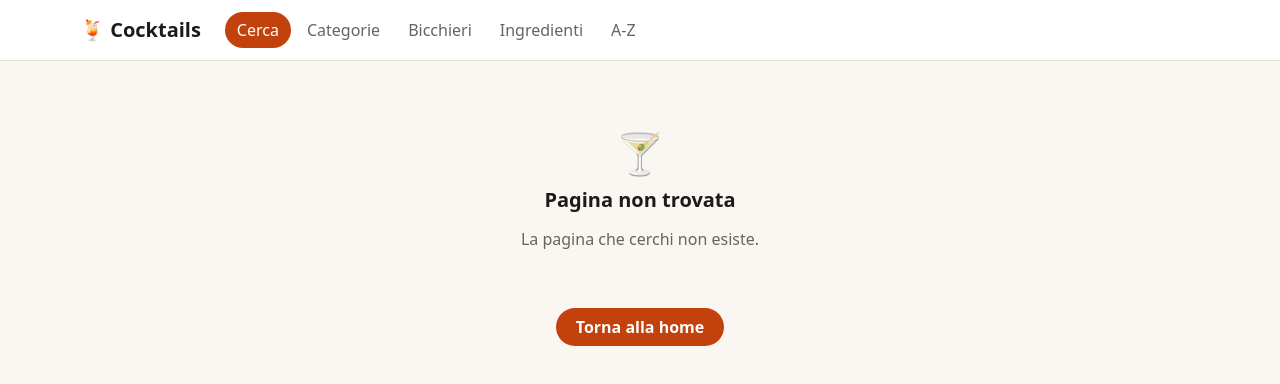
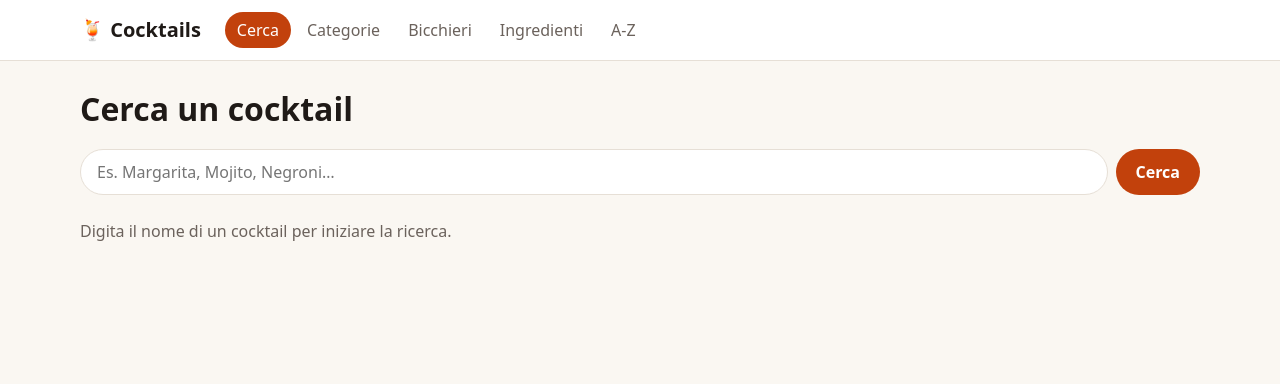
Before and after one commit to alessandrocolombo1105-ui/cocktails, an Angular app: page /search in a window 1280 px wide. Shown: the top 384 px of the page. Built offline with nearby package versions, Linux system fonts and the light colour scheme.

Commit message:
feat(search): add cocktail search by name

```diff
--- a/src/app/app.routes.ts
+++ b/src/app/app.routes.ts
@@ -7,6 +7,11 @@ export const routes: Routes = [
     loadComponent: () => import('./features/home/home').then((m) => m.Home),
   },
   {
+    path: 'search',
+    title: 'Cerca | Cocktails',
+    loadComponent: () => import('./features/search/search').then((m) => m.Search),
+  },
+  {
     path: '**',
     title: 'Pagina non trovata | Cocktails',
     loadComponent: () => import('./features/not-found/not-found').then((m) => m.NotFound),
--- /dev/null
+++ b/src/app/features/search/search.scss
@@ -0,0 +1,29 @@
+h1 {
+  margin: 0 0 1rem;
+}
+
+.search {
+  display: flex;
+  gap: 0.5rem;
+  margin-bottom: 1.5rem;
+
+  input {
+    flex: 1;
+    min-width: 0;
+    padding: 0.625rem 1rem;
+    border: 1px solid var(--color-border);
+    border-radius: 999px;
+    background: var(--color-surface);
+    color: var(--color-text);
+    font: inherit;
+
+    &:focus-visible {
+      outline: 2px solid var(--color-primary);
+      outline-offset: 1px;
+    }
+  }
+}
+
+.hint {
+  color: var(--color-text-muted);
+}
--- /dev/null
+++ b/src/app/features/search/search.ts
@@ -0,0 +1,98 @@
+import {
+  ChangeDetectionStrategy,
+  Component,
+  computed,
+  inject,
+  input,
+  linkedSignal,
+} from '@angular/core';
+import { takeUntilDestroyed, toObservable, toSignal } from '@angular/core/rxjs-interop';
+import { ActivatedRoute, Router } from '@angular/router';
+import { combineLatest, debounceTime, distinctUntilChanged, of, startWith, Subject, switchMap } from 'rxjs';
+import { CocktailApiService } from '../../core/services/cocktail-api.service';
+import { DrinkResults } from '../../shared/components/drink-results/drink-results';
+import { toRequestState } from '../../shared/utils/request-state';
+
+const SEARCH_DEBOUNCE_MS = 350;
+
+@Component({
+  selector: 'app-search',
+  changeDetection: ChangeDetectionStrategy.OnPush,
+  imports: [DrinkResults],
+  template: `
+    <h1>Cerca un cocktail</h1>
+
+    <form class="search" role="search" (submit)="$event.preventDefault(); submit()">
+      <label for="search-input" class="visually-hidden">Nome del cocktail</label>
+      <input
+        id="search-input"
+        type="search"
+        placeholder="Es. Margarita, Mojito, Negroni…"
+        autocomplete="off"
+        [value]="term()"
+        (input)="onInput($any($event.target).value)"
+      />
+      <button type="submit" class="button">Cerca</button>
+    </form>
+
+    @if (state(); as current) {
+      <app-drink-results
+        [state]="current"
+        [emptyMessage]="'Nessun cocktail corrisponde a “' + query() + '”. Prova un altro nome.'"
+        (retry)="retry$.next()"
+      />
+    } @else {
+      <p class="hint">Digita il nome di un cocktail per iniziare la ricerca.</p>
+    }
+  `,
+  styleUrl: './search.scss',
+})
+export class Search {
+  private readonly api = inject(CocktailApiService);
+  private readonly router = inject(Router);
+  private readonly route = inject(ActivatedRoute);
+
+  /** Query param `?q=` legato tramite `withComponentInputBinding`. */
+  readonly q = input<string>();
+
+  protected readonly query = computed(() => (this.q() ?? '').trim());
+  /** Testo nel campo: segue l'URL (es. back del browser) ma è modificabile localmente. */
+  protected readonly term = linkedSignal(() => this.q() ?? '');
+
+  protected readonly retry$ = new Subject<void>();
+  private readonly input$ = new Subject<string>();
+
+  protected readonly state = toSignal(
+    combineLatest([toObservable(this.query), this.retry$.pipe(startWith(undefined))]).pipe(
+      switchMap(([query]) =>
+        query ? this.api.searchByName(query).pipe(toRequestState()) : of(null),
+      ),
+    ),
+    { initialValue: null },
+  );
+
+  constructor() {
+    this.input$
+      .pipe(debounceTime(SEARCH_DEBOUNCE_MS), distinctUntilChanged(), takeUntilDestroyed())
+      .subscribe((value) => this.updateUrl(value));
+  }
+
+  protected onInput(value: string): void {
+    this.term.set(value);
+    this.input$.next(value);
+  }
+
+  protected submit(): void {
+    this.updateUrl(this.term());
+  }
+
+  private updateUrl(value: string): void {
+    const q = value.trim();
+    if (q === this.query()) return;
+    this.router.navigate([], {
+      relativeTo: this.route,
+      queryParams: { q: q || null },
+      replaceUrl: true,
+    });
+  }
+}
--- a/src/styles.scss
+++ b/src/styles.scss
@@ -45,6 +45,15 @@ img {
   display: block;
 }
 
+.visually-hidden {
+  position: absolute;
+  width: 1px;
+  height: 1px;
+  overflow: hidden;
+  clip-path: inset(50%);
+  white-space: nowrap;
+}
+
 .button {
   padding: 0.5rem 1.25rem;
   border: 0;
```
Also changed, not shown: 1 other file (tests, documents, lock files or other folders).
